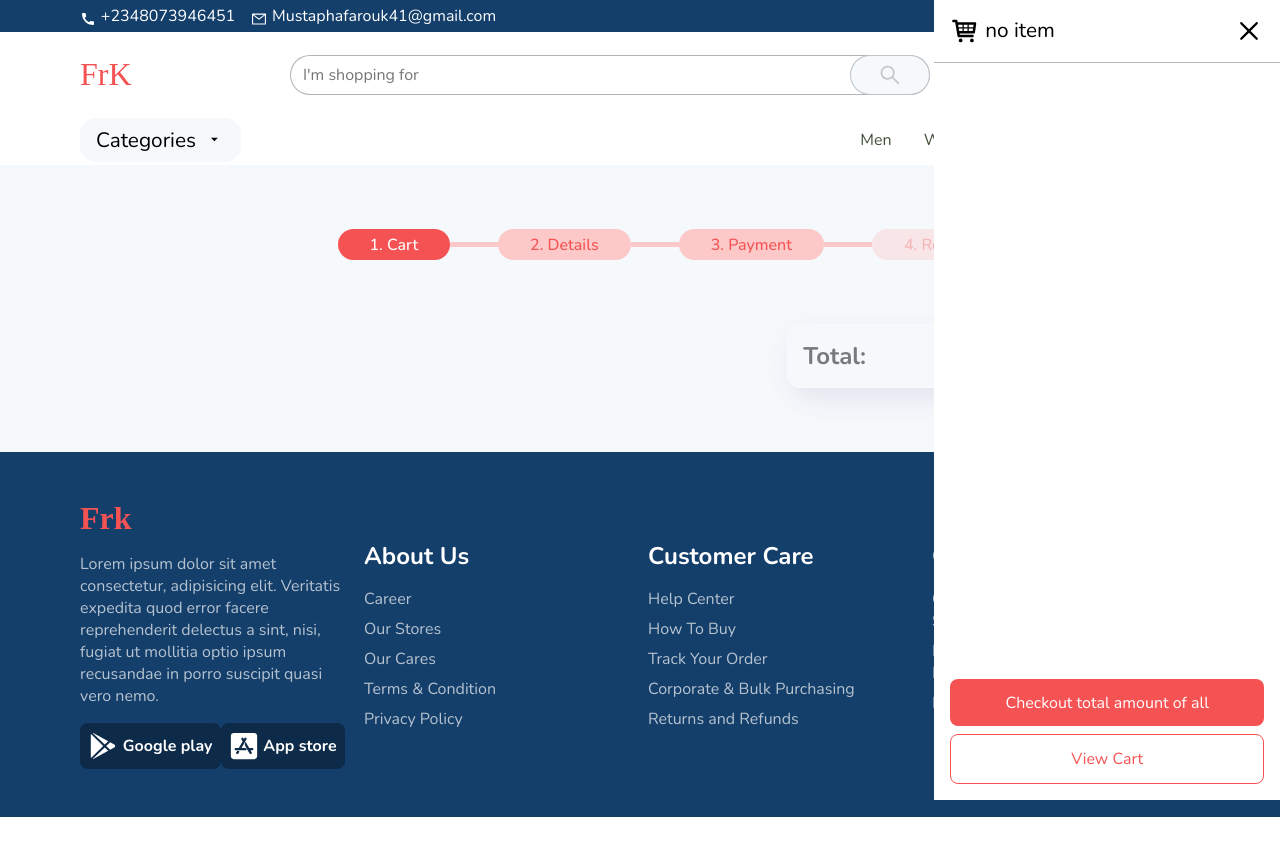
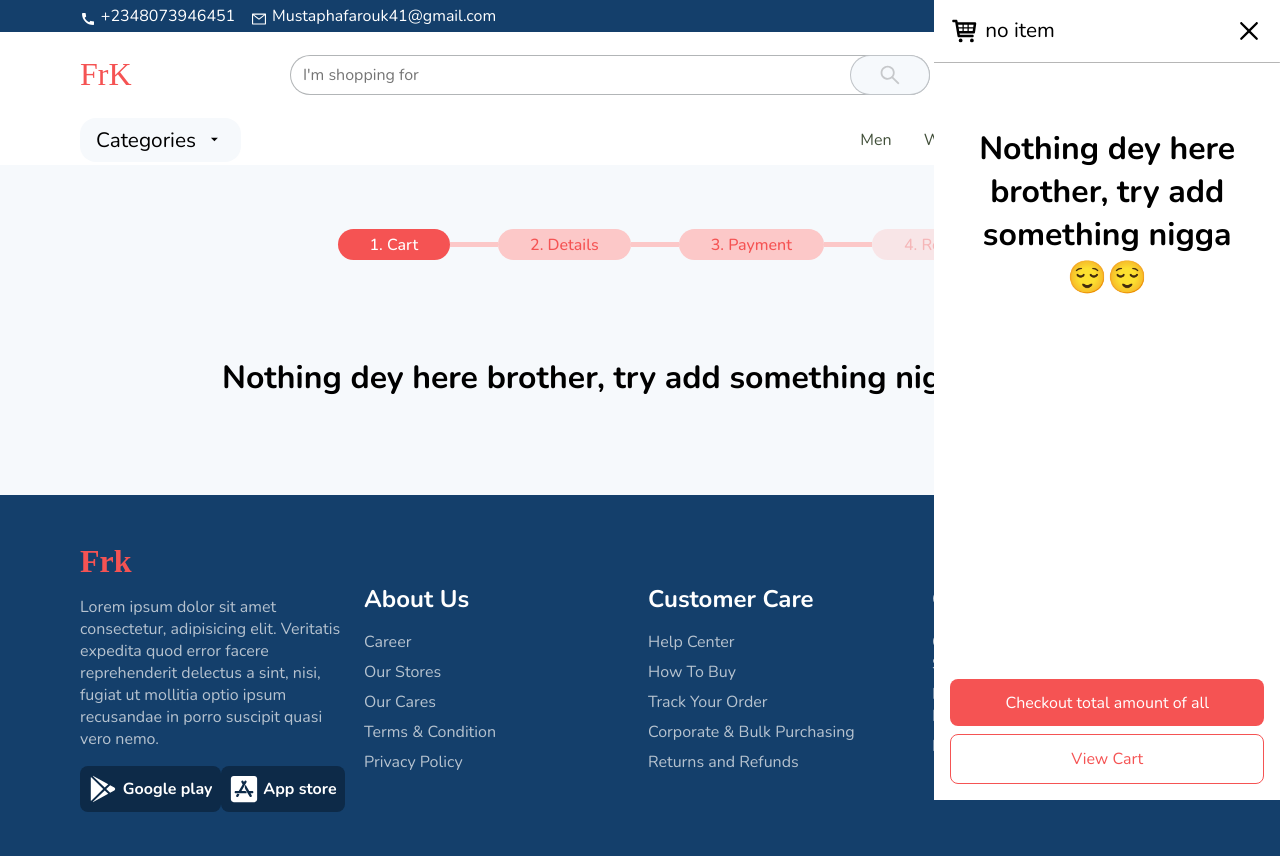
Before and after one commit to Farouk-ayo/ecommerce-, a React (Create React App) app: page /cart in a window 1280 px wide. Both pictures are taken after a click on the icon 1176 px from the left and 71 px from the top of the page. Shown: the top 856 px of the page. Before the commit the page ends 817 px from the top, so only its background shows below. Built offline with nearby package versions, Linux system fonts and the light colour scheme.

Commit message:
no cart info

```diff
--- a/src/Cart/Cart.js
+++ b/src/Cart/Cart.js
@@ -8,6 +8,7 @@ import classes from "./CartInfo.module.css";
 
 const Cart = (props) => {
   const cartCtx = useContext(CartCtx);
+  const number = cartCtx.items.length;
 
   return (
     <section className={classes.cart}>
@@ -29,6 +30,8 @@ const Cart = (props) => {
           />
         </div>
         <hr />
+        {number ? (
+          <section>
             {cartCtx.items.map((item) => {
               return (
                 <CartInfo
@@ -43,6 +46,12 @@ const Cart = (props) => {
                 />
               );
             })}
+          </section>
+        ) : (
+          <section className={classes.null}>
+            <h1>Nothing dey here brother, try add something nigga😌😌</h1>
+          </section>
+        )}
       </header>
 
       <footer>
@@ -50,7 +59,7 @@ const Cart = (props) => {
           Checkout <span>total amount of all</span>
         </button>
 
-        <Link to="/cart">
+        <Link to="/cart" onClick={props.onClose}>
           <button>View Cart</button>
         </Link>
       </footer>
--- a/src/Cart/CartInfo.module.css
+++ b/src/Cart/CartInfo.module.css
@@ -140,3 +140,13 @@ hr {
   border-bottom: 0.1rem;
   border-color: #44444448;
 }
+
+.null {
+  gap: 2rem;
+  width: 100%;
+  padding: 4rem 2rem;
+}
+.null h1 {
+  font-size: 2rem;
+  text-align: center;
+}
--- a/src/page/CartPage.js
+++ b/src/page/CartPage.js
@@ -6,6 +6,8 @@ import { Link } from "react-router-dom";
 
 const CartPage = () => {
   const cartCtx = useContext(CartCtx);
+  const number = cartCtx.items.length;
+
   return (
     <section className={classes.CartPage}>
       <div className={classes.links}>
@@ -17,6 +19,7 @@ const CartPage = () => {
         <hr />
         <Link to="./review">4. Review</Link>
       </div>
+      {number ? (
         <section className={classes.cart}>
           <div>
             {cartCtx.items.map((item) => {
@@ -55,6 +58,11 @@ const CartPage = () => {
             </h3>
           </section>
         </section>
+      ) : (
+        <section className={classes.null}>
+          <h1>Nothing dey here brother, try add something nigga😌😌</h1>
+        </section>
+      )}
     </section>
   );
 };
--- a/src/page/Page.module.css
+++ b/src/page/Page.module.css
@@ -9,10 +9,19 @@
   display: flex;
   gap: 2rem;
   width: 100%;
-  padding: 2rem;
+  padding: 0rem 2rem;
 }
 .cart div {
   width: 60%;
+}
+.null {
+  gap: 2rem;
+  width: 100%;
+  padding: 4rem 2rem;
+}
+.null h1 {
+  font-size: 2rem;
+  text-align: center;
 }
 
 .links {
@@ -51,11 +60,12 @@
   display: flex;
   width: 100%;
   justify-content: space-between;
-  padding: 1rem;
+  padding: 2rem 1rem;
   align-items: flex-start;
   border-radius: 0.8rem;
   box-shadow: rgb(3 0 71 / 9%) 1px 1px 10px;
   margin-bottom: 2rem;
+  background-color: white;
   outline: 0.1rem solid #f6f6f6;
 }
 
@@ -134,6 +144,7 @@
   border-radius: 0.8rem;
   box-shadow: rgb(3 0 71 / 9%) 5px 10px 30px;
   padding: 1rem;
+  background-color: white;
 }
 .totalAmount h3 {
   font-size: 1.5rem;
```
Lines whose indentation alone changed are shown as unchanged.
